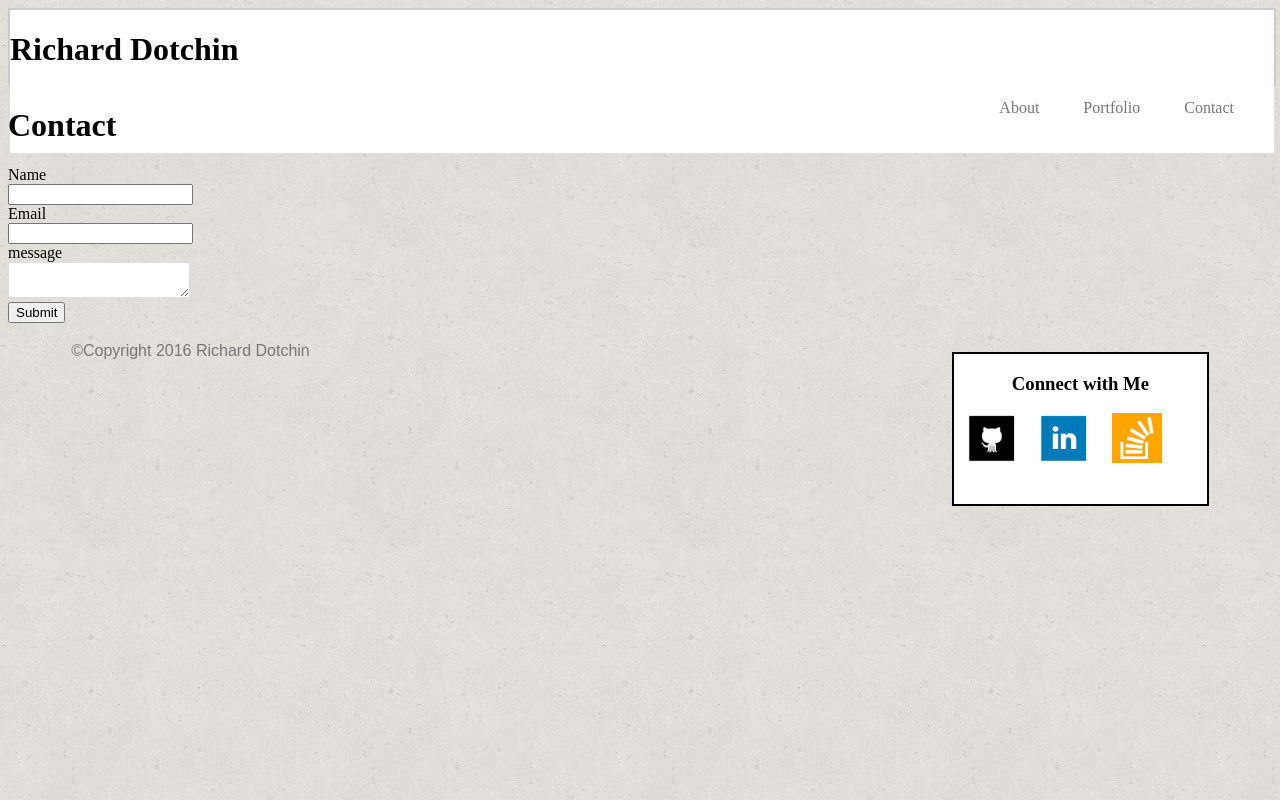
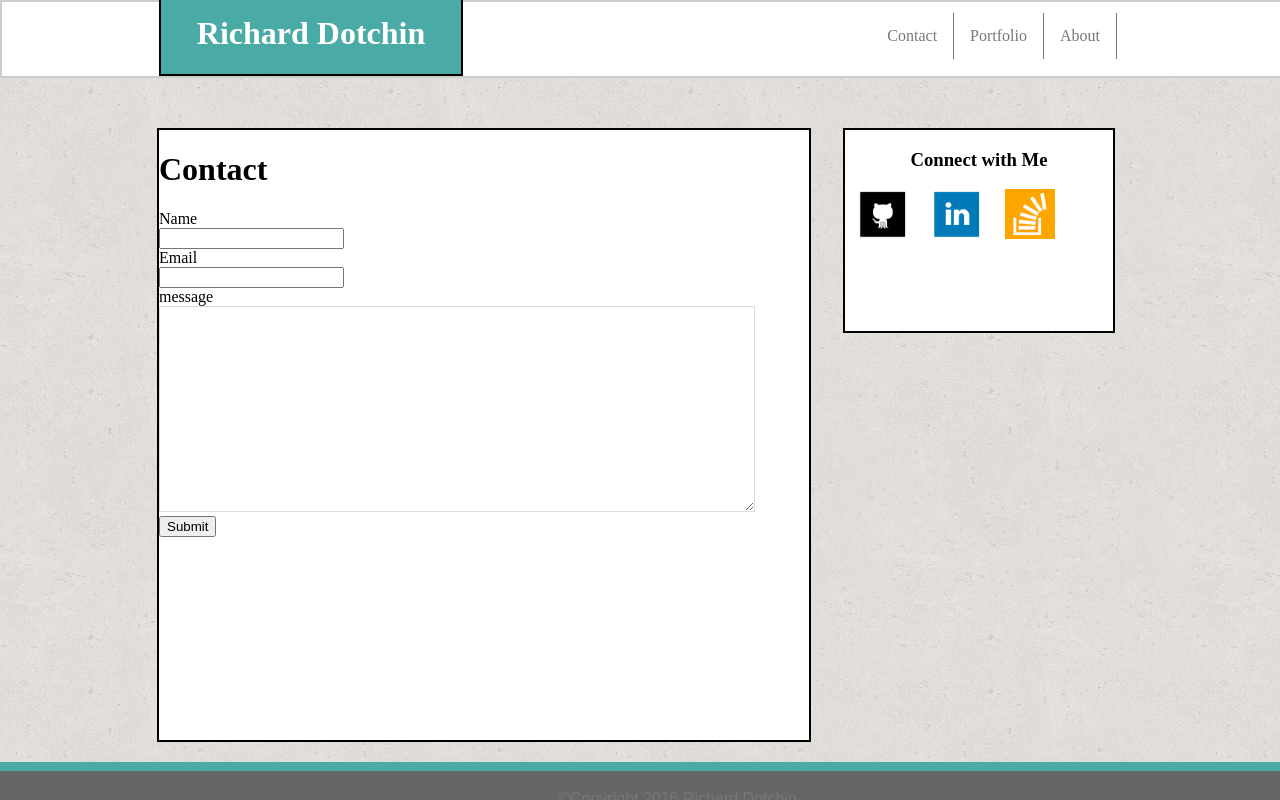
Before and after one commit to rdotchin/Basic-Portfolio, a PHP site: page /contact.html in a window 1280 px wide. Run offline with PHP 8.4, Linux system fonts and the light colour scheme.

Commit message:
initial site files

```diff
--- a/assets/css/style.css
+++ b/assets/css/style.css
@@ -1,8 +1,24 @@
 body {
+	position: fixed;
+	margin: 0;
+	padding: 0;
 	background-image: url("assets/images/cork-wallet.png") top left repeat
 
 }
 
+#wrapper {
+	position:relative;
+
+    margin-left:auto;
+
+    margin-right:auto;
+
+
+
+    height: 760px;
+
+    width:1355px;
+}
 h1 h3 {
 	font-family: Georgia;
 	color: #4aaaa5;
@@ -11,7 +27,7 @@ h1 h3 {
 
 #name {
 	position: absolute;
-	margin-left: 5%;
+	margin-left: 157px;
 	margin-top: -10px;
 	background-color: #4aaaa5;
 	height: 80px;
@@ -25,25 +41,34 @@ h1 h3 {
 #menu {
 	text-align: right;
 	padding-top:1px;
-	padding-bottom:20px;
-	margin-top: -8px;
+	padding-bottom:15px;
+	margin-top: 10px;
+	margin-right: 240px;
 	background-color: #ffffff;
 
 }
 
-ul li a {
-	margin-right: 40px;
-	background-color: #ffffff;
-	border-color: #dddddd;
+ul {
+	list-style-type: none;
+	margin: 0;
+	padding: 0;
+	overflow: hidden;
+}
+
+
+
+li a {
+	float: right;
+	display: inline-block;
+	text-align: center;
+	padding: 14px 16px;
 	text-decoration: none;
 	color: #777777;
-
+	transition: 0.3s;
+	border-right: 1px solid #777777;
 }
 
-ul li {
-	display: inline;
-	list-style: none;
-}
+
 
 
 header {
@@ -60,9 +85,9 @@ header {
 	position: relative;
 	float: left;
 	margin-top: 50px;
-	margin-left: 5%;
-	width: 65%;
-	height: 450px;
+	margin-left: 157px;
+	width: 647px;
+	height: 478px;
 	background-color: #ffffff;
 	border: solid 2px black;
 	margin-bottom: 20px;
@@ -96,9 +121,9 @@ p {
 	position: relative;
 	float: right;
 	margin-top: 50px;
-	margin-right: 5%;
-	width: 20%;
-	height: 150px;
+	margin-right: 240px;
+	width: 268px;
+	height: 201px;
 	background-color: #ffffff;
 	border: 2px solid black;
 	text-align: center;
@@ -115,18 +140,65 @@ p {
 	position: relative;
 	font-family: arial;
 	background-color: #666666;
-	height: 53px;
+	height: 91px;
 	width: 100%;
 	clear: both;
-	border-top: 5px solid #4aaaa5;
+	border-top: 9px solid #4aaaa5;
 
 }
 
 #footer p {
 	text-align: center;
+
 }
+
+#portfolio{
+	position: relative;
+	float: left;
+	margin-top: 50px;
+	margin-left: 157px;
+	width: 650px;
+	height: 800px;
+	background-color: #ffffff;
+	border: solid 2px black;
+	margin-bottom: 20px;
+}
+
+#portfolio h1 {
+	color: #4aaaa5;
+	margin-left: 5%;
+	border-bottom: 1px solid black;
+}
+#portfolio img {
+	position: relative;
+	border: 20px solid white;
+	column-count: 2;
+	column-gap: 10px;
+	column-span: all;
+	height: 200px;
+	width: 200px;
+}
+
 
 textarea {
 	outline: none;
 	border: 1px solid #dddddd;
 }
+
+#textinput {
+	position: relative;
+	float: left;
+	margin-top: 50px;
+	margin-left: 157px;
+	width: 650px;
+	height: 610px;
+	background-color: #ffffff;
+	border: solid 2px black;
+	margin-bottom: 20px;
+
+}
+
+textarea {
+	height: 200px;
+	width: 590px;
+}
--- a/contact.html
+++ b/contact.html
@@ -5,11 +5,14 @@
 	<link rel="stylesheet" type="text/css" href="assets/css/style.css">
 </head>
 <body background="assets/images/cork-wallet.png">
+<div id="wrapper">
+
 	<header>
+		<!--name fixed to the upper left-->
+		<div id="name">
 			<h1>Richard Dotchin</h1>
-
-		<!--This is the menu bar in the header-->
-
+		</div>
+		<!--This is the menu bar in the upper right-->
 		<div id="menu">
 			<ul>
 				<li><a href="index.html">About</a></li>
@@ -19,6 +22,7 @@
 		</div>
 	</header>
 
+	<div id="textinput">
 		<!--heading for Contact-->
 		<h1>Contact</h1>
 
@@ -33,10 +37,12 @@
 			message<br>
 			<textarea type="text" name="message"></textarea>
 			<br>
+			<button>Submit</button>
 		</form>
+	</div>
 
 	<!--button to submit their message-->
-	<button>Submit</button>
+
 
 	<!--social links on the right side of the page-->
 	<div id="socialLinks">
@@ -46,8 +52,9 @@
 		<a href="https://stackoverflow.com/users/6862094/rdotchin?tab=profile" target="_blank"> <img src="assets/images/stackoverflow.png" alt="stackoverflow"> </a>
 	</div>
 	<!--footer of the page-->
-	<footer>
+	<footer id="footer">
 		<p>&copy;Copyright 2016 Richard Dotchin</p>
 	</footer>
+</div>
 </body>
 </html>
--- a/index.html
+++ b/index.html
@@ -5,6 +5,8 @@
 	<link rel="stylesheet" type="text/css" href="assets/css/style.css">
 </head>
 <body background="assets/images/cork-wallet.png">
+
+<div id="wrapper">
 
 	<header>
 		<!--name fixed to the upper left-->
@@ -46,5 +48,6 @@
 	<footer id="footer">
 		<p>&copy;Copyright 2016 Richard Dotchin</p>
 	</footer>
+</div>
 </body>
 </html>
```
Also changed, not shown: portfolio.html (+11 -9 lines). Lines whose indentation alone changed are shown as unchanged.
